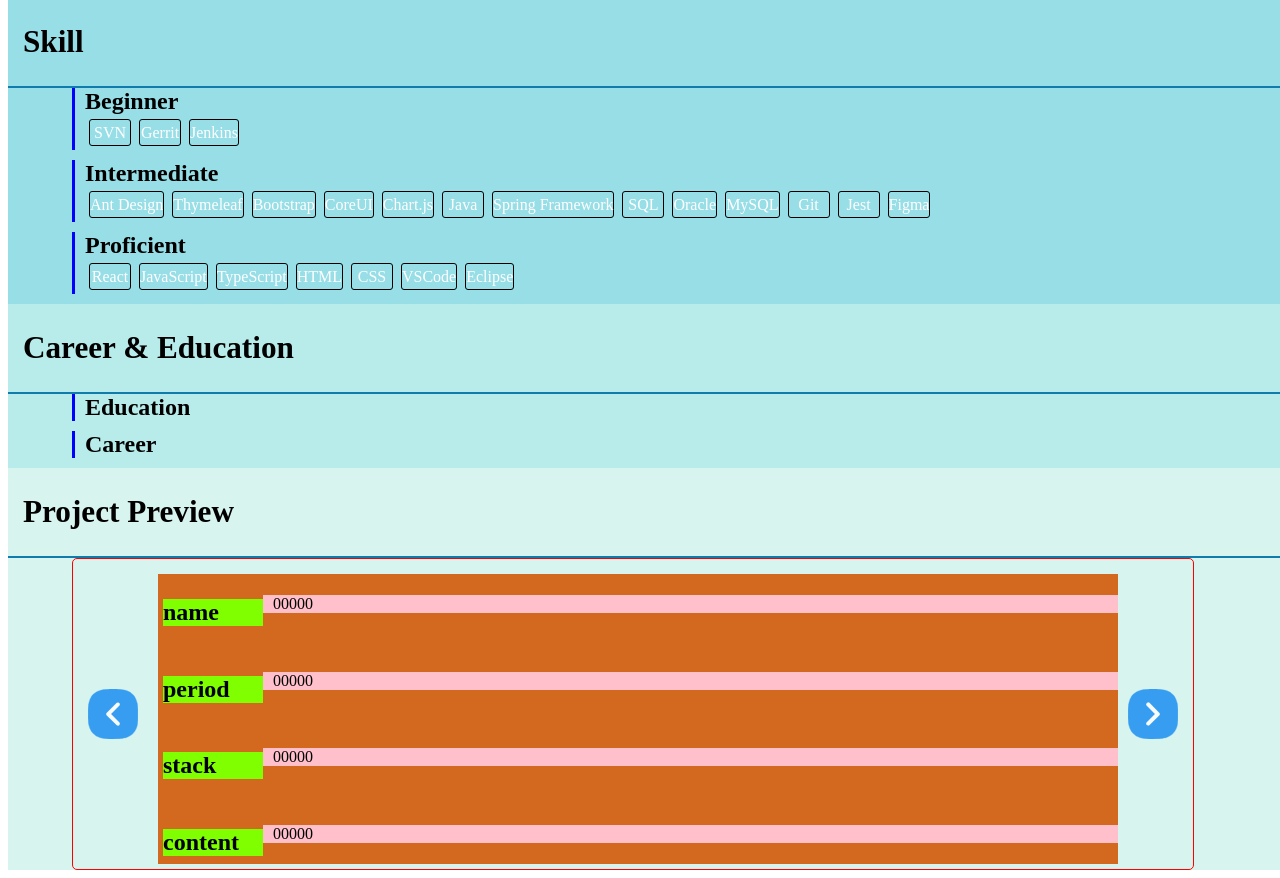
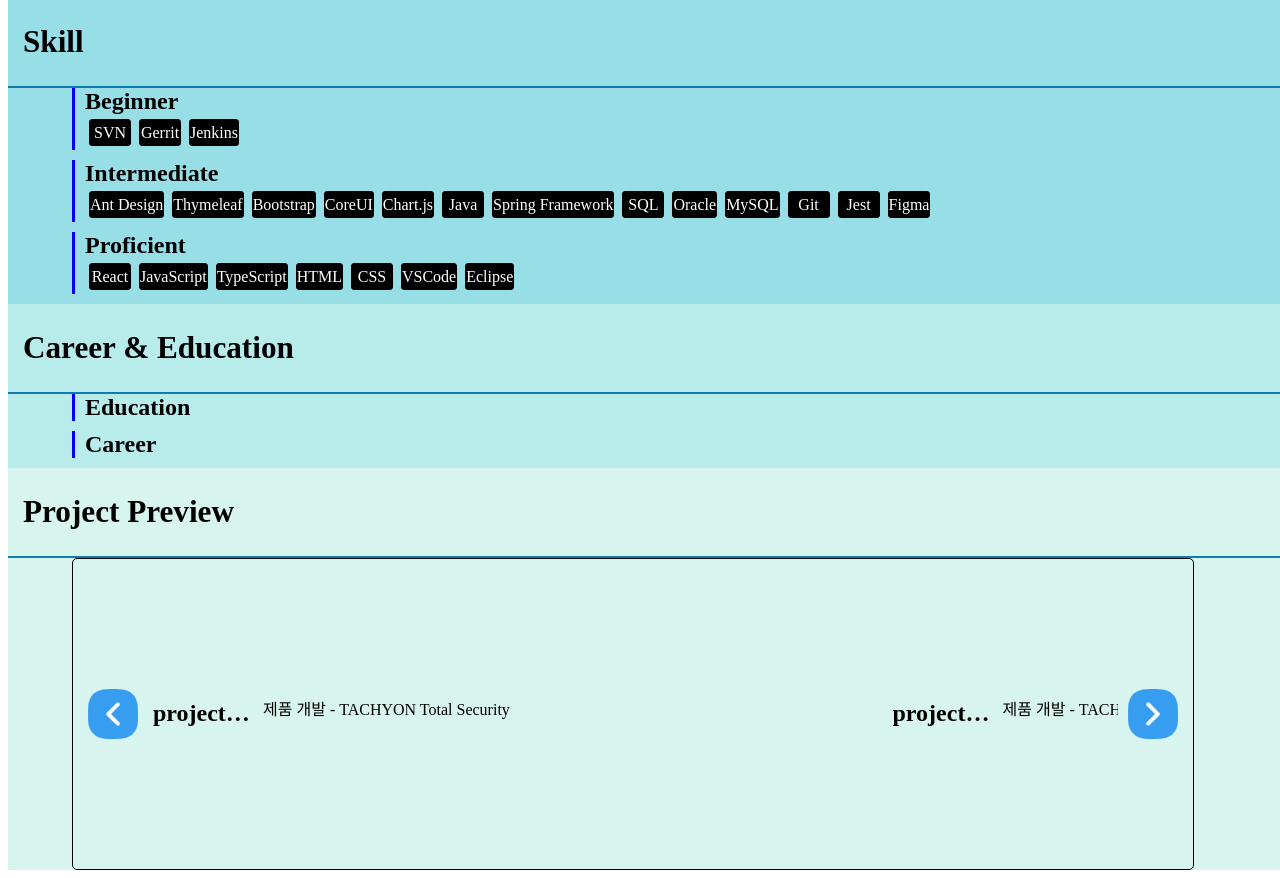
Before and after one commit to jinsu009/portfolio_ver_react, a React (Create React App) app: page / in a window 1280 px wide. Shown: the part 552-1430 px from the top of the page. Built offline with nearby package versions, Linux system fonts and the light colour scheme; a web font is replaced by a local one.

Commit message:
project list slider 적용

```diff
--- a/src/components/ProjectContent.tsx
+++ b/src/components/ProjectContent.tsx
@@ -1,42 +1,13 @@
 import React from "react";
+import { ProjectArrayProps } from "./types";
 
-const ProjectContent = () => {
+const ProjectContent = ({ data }: { data: ProjectArrayProps }) => {
   return (
     <>
       <div className="project_col">
         <div className="project_row">
-          <h2>name</h2>
-          <p>00000</p>
-        </div>
-        <div className="project_row">
-          <h2>period</h2>
-          <p>00000</p>
-        </div>
-        <div className="project_row">
-          <h2>stack</h2>
-          <p>00000</p>
-        </div>
-        <div className="project_row">
-          <h2>content</h2>
-          <p>00000</p>
-        </div>
-      </div>
-      <div className="project_col">
-        <div className="project_row">
-          <h2>name</h2>
-          <p>11111</p>
-        </div>
-        <div className="project_row">
-          <h2>period</h2>
-          <p>00000</p>
-        </div>
-        <div className="project_row">
-          <h2>stack</h2>
-          <p>00000</p>
-        </div>
-        <div className="project_row">
-          <h2>content</h2>
-          <p>00000</p>
+          <h2>project_name</h2>
+          <p>{data.project_name}</p>
         </div>
       </div>
     </>
@@ -44,3 +15,19 @@ const ProjectContent = () => {
 };
 
 export default ProjectContent;
+
+/**
+
+    // 1. props 전체를 받고 (타입 지정)
+    const ProjectContent = (props: { data: ProjectArrayProps }) => {
+
+    // 2. props 객체에서 data 속성을 꺼내 사용
+    const data = props.data;
+
+    // 3. 이후 로직에서 'data' 변수를 사용
+    return (
+        <p>{data.project_name}</p>
+    );
+};
+
+ */
--- a/src/data/career_project.json
+++ b/src/data/career_project.json
@@ -1,12 +1,16 @@
 {
   "company": "잉카인터넷",
-  "tenure": "2020.10 ~ 2025.03 (4년 6개월)",
+  "start_date": "2020-10",
+  "end_date": "2025-03",
+  "period": "4년 6개월",
   "department": "개발부서",
   "position": "웹 개발자",
   "projects": [
     {
       "project_name": "제품 개발 - TACHYON Total Security",
-      "period": "2022.07 ~ 2024.12 (약 2년 6개월)",
+      "start_date": "2022.07",
+      "end_date": "2024.12",
+      "period": "2년 6개월",
       "stack": [
         "HTML",
         "CSS3(MediaQuery)",
@@ -49,7 +53,9 @@
     },
     {
       "project_name": "제품 개발 - TACHYON Linux Security",
-      "period": " 2021.03 ~ 2022.07 (1년 5개월)",
+      "start_date": "2021.03",
+      "end_date": "2022.07",
+      "period": "1년 5개월",
       "stack": [
         "Java",
         "SpringFramework",
@@ -80,5 +86,5 @@
       ]
     }
   ],
-  "이직사유": "풀스택 개발자로 경력을 시작하며 웹 개발의 전반적인 프로세스를 경험했고, 이후에는 프론트엔드 업무에 집중했습니다. 이 과정에서 프론트엔드와 백엔드 간의 상호작용에 대한 깊은 이해를 쌓을 수 있었으며, 이는 제가 풀스택 역량을 다시 한번 전문적으로 발전시키고 싶은 계기가 되었습니다. 앞으로는 프론트엔드 전문성을 유지하며 동시에 백엔드 역량을 강화하고, 더 폭넓은 기술을 경험할 수 있는 환경에서 성장하고자 이직을 결심했습니다. 새로운 팀원들과 협력하여 시너지를 창출하고 귀사의 프로젝트에 긍정적인 결과를 가져오겠습니다."
+  "reason_for_job_change": "풀스택 개발자로 경력을 시작하며 웹 개발의 전반적인 프로세스를 경험했고, 이후에는 프론트엔드 업무에 집중했습니다. 이 과정에서 프론트엔드와 백엔드 간의 상호작용에 대한 깊은 이해를 쌓을 수 있었으며, 이는 제가 풀스택 역량을 다시 한번 전문적으로 발전시키고 싶은 계기가 되었습니다. 앞으로는 프론트엔드 전문성을 유지하며 동시에 백엔드 역량을 강화하고, 더 폭넓은 기술을 경험할 수 있는 환경에서 성장하고자 이직을 결심했습니다. 새로운 팀원들과 협력하여 시너지를 창출하고 귀사의 프로젝트에 긍정적인 결과를 가져오겠습니다."
 }
--- a/src/layout/content/project/ProjectList.css
+++ b/src/layout/content/project/ProjectList.css
@@ -1,5 +1,5 @@
 .project_wrpper {
-  border: 1px solid red;
+  border: 1px solid black;
   border-radius: 5px;
 
   height: 300px;
@@ -28,21 +28,19 @@
 }
 
 .project_col {
-  background-color: cadetblue;
+  width: 100%;
+  min-width: 100%;
 
-  width: 100%;
-  min-width: 90vw;
-  flex-shrink: 0; /* 컨테이너가 좁아져도 절대 줄어들지 않도록 설정 */
-  margin: 10px;
+  margin: 0px;
 
   display: flex;
   flex-direction: column;
   justify-content: space-around;
+  flex-shrink: 0; /* 컨테이너가 좁아져도 절대 줄어들지 않도록 설정 */
 }
 
 .project_row {
   width: 100%;
-  background-color: chocolate;
   padding: 5px;
 
   display: flex;
@@ -53,7 +51,6 @@
 .project_row > h2 {
   width: 100px;
   min-width: 100px;
-  background-color: chartreuse;
 
   white-space: nowrap;
   overflow: hidden;
@@ -62,8 +59,6 @@
 }
 
 .project_row > p {
-  background-color: pink;
-
   /*
     flex-grow 를 사용하여 유연하게 공간을 채움,
     min-width와 함께 사용하여 내용이 길어도 줄어들 수 있는 최소값 설정
--- a/src/layout/content/project/ProjectList.tsx
+++ b/src/layout/content/project/ProjectList.tsx
@@ -6,25 +6,42 @@ import ProjectContent from "../../../components/ProjectContent";
 import projectData from "../../../data/career_project.json";
 
 const ProjectList = () => {
-  const TOTAL_PROJECT = projectData.projects.length;
+  const TOTAL_PROJECT_LENG = projectData.projects.length;
 
   const [currentSlide, setCurrentSlide] = useState(0);
   const sliderRef = useRef<HTMLDivElement>(null);
 
   const moveSlide = (direction: "next" | "prev") => {
-    console.log(" click " + direction);
     let newIndex = currentSlide;
-    if (direction === "next") {
+    // case 1 : 유한루프
+    /*
+      if (direction === "next") {
+      // 현재 index가 마지막보다 작을 때만 +1
+      // 마지막이면 현재 index 유지
       newIndex =
-        currentSlide < TOTAL_PROJECT - 1 ? currentSlide + 1 : currentSlide;
+        currentSlide < TOTAL_PROJECT_LENG - 1 ? currentSlide + 1 : currentSlide;
     } else {
+      // 현재 index가 0보다 클 때만 -1
+      // 0이면 현재 index 유지
       newIndex = currentSlide > 0 ? currentSlide - 1 : currentSlide;
     }
+    */
+
+    // case 2 : 무한루프
+    if (direction === "next") {
+      // 마지막 index(TOTAL - 1)이면 0 으로 아니면 +1
+      newIndex = currentSlide === TOTAL_PROJECT_LENG - 1 ? 0 : currentSlide + 1;
+    } else {
+      // 첫 index라면 마지막으로 아니면 -1
+      newIndex = currentSlide === 0 ? TOTAL_PROJECT_LENG - 1 : currentSlide - 1;
+    }
+
     setCurrentSlide(newIndex);
 
     if (sliderRef.current) {
       // 각 프로젝트의 너비는 100%dlamfh 인덱스 * -100 만큼 이동
-      const translateXValue = newIndex * -90;
+      const translateXValue = newIndex * -100;
+      // console.log(" translateXValue : " + translateXValue);
       sliderRef.current.style.transform = `translateX(${translateXValue}%)`;
     }
   };
@@ -38,7 +55,10 @@ const ProjectList = () => {
       />
       <div className="project_slider_container">
         <div className="project_slider" ref={sliderRef}>
-          <ProjectContent />
+          {/* 🚨 3. 데이터 배열을 map으로 돌려 프로젝트 항목들을 동적으로 생성 */}
+          {projectData.projects.map((project, index) => (
+            <ProjectContent key={index} data={project} />
+          ))}
         </div>
       </div>
       <img
--- a/src/layout/content/skill/SkillList.css
+++ b/src/layout/content/skill/SkillList.css
@@ -13,7 +13,8 @@
   min-width: 40px;
 
   min-height: 25px;
-  border: 1px solid black;
+  border: 1px solid #000;
+  background-color: #000;
   color: white;
   border-radius: 3px;
   margin: 4px;
--- a/src/layout/content/skill/SkillList.tsx
+++ b/src/layout/content/skill/SkillList.tsx
@@ -19,7 +19,11 @@ const SkillList = () => {
         <div className="item_title">Beginner</div>
         <div className="skill_item_wrapper">
           {beginner.map((item: string, index: number) => {
-            return <div className="skill_item">{item}</div>;
+            return (
+              <div className="skill_item" key={index}>
+                {item}
+              </div>
+            );
           })}
         </div>
       </div>
@@ -27,7 +31,11 @@ const SkillList = () => {
         <div className="item_title">Intermediate</div>
         <div className="skill_item_wrapper">
           {intermediate.map((item: string, index: number) => {
-            return <div className="skill_item">{item}</div>;
+            return (
+              <div className="skill_item" key={index}>
+                {item}
+              </div>
+            );
           })}
         </div>
       </div>
@@ -35,7 +43,11 @@ const SkillList = () => {
         <div className="item_title">Proficient</div>
         <div className="skill_item_wrapper">
           {proficient.map((item: string, index: number) => {
-            return <div className="skill_item">{item}</div>;
+            return (
+              <div className="skill_item" key={index}>
+                {item}
+              </div>
+            );
           })}
         </div>
       </div>
```
Also changed, not shown: src/components/types.ts (+24 -0 lines).
